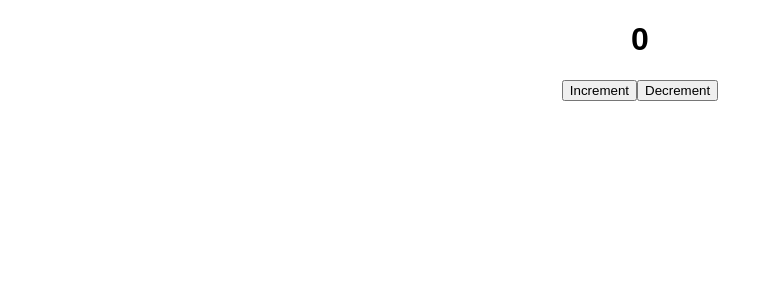
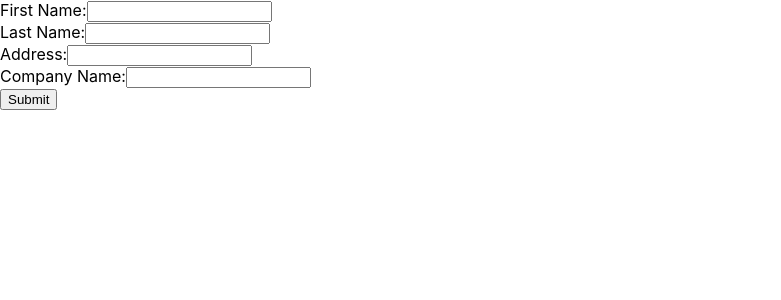
Before and after one commit to Roshan-Farkate/JenkinsPOC, a React (Create React App) app: page /userForm in a window 1280 px wide. Shown: the top 300 px of the page, without its empty margins (0-781 px from the left). Built offline with nearby package versions, Linux system fonts and the light colour scheme.

Commit message:
newPushForForm

```diff
--- a/package.json
+++ b/package.json
@@ -10,8 +10,10 @@
     "@types/node": "^16.18.68",
     "@types/react": "^18.2.45",
     "@types/react-dom": "^18.2.18",
+    "axios": "^1.6.3",
     "react": "^18.2.0",
     "react-dom": "^18.2.0",
+    "react-router-dom": "^6.21.1",
     "react-scripts": "5.0.1",
     "typescript": "^4.9.5",
     "web-vitals": "^2.1.4"
--- a/src/App.tsx
+++ b/src/App.tsx
@@ -1,35 +1,19 @@
 import React, { useState } from "react";
-import logo from './logo.svg';
+import { BrowserRouter, Routes, Route } from "react-router-dom";
 import './App.css';
+import IncDec from "./Components/IncDec";
+import UserForm from "./Components/UserForm";
 
 
 function App() {
 
-  const [count, setCount] = useState(0); // useState returns a pair. 'count' is the current state. 'setCount' is a function we can use to update the state.
-
-  function increment() {
-    //setCount(prevCount => prevCount+=1);
-    setCount(function (prevCount) {
-      return (prevCount += 1);
-    });
-  }
-
-  function decrement() {
-    setCount(function (prevCount) {
-      if (prevCount > 0) {
-        return (prevCount -= 1);
-      } else {
-        return (prevCount = 0);
-      }
-    });
-  }
-
   return (
-    <div className="App">
-      <h1>{count}</h1>
-      <button onClick={increment}>Increment</button>
-      <button onClick={decrement}>Decrement</button>
-    </div>
+    <BrowserRouter>
+      <Routes>
+        <Route path="/incDec" element={<IncDec/>}/>
+        <Route path="userForm" element={<UserForm/>}/>
+      </Routes>
+    </BrowserRouter>
   );
 }
 
--- /dev/null
+++ b/src/Components/IncDec.tsx
@@ -0,0 +1,32 @@
+import React, { useState } from "react";
+
+const IncDec = () => {
+    const [count, setCount] = useState(0); // useState returns a pair. 'count' is the current state. 'setCount' is a function we can use to update the state.
+
+    function increment() {
+      //setCount(prevCount => prevCount+=1);
+      setCount(function (prevCount) {
+        return (prevCount += 1);
+      });
+    }
+
+    function decrement() {
+      setCount(function (prevCount) {
+        if (prevCount > 0) {
+          return (prevCount -= 1);
+        } else {
+          return (prevCount = 0);
+        }
+      });
+    }
+
+  return (
+        <div className="App">
+      <h1>{count}</h1>
+      <button onClick={increment}>Increment</button>
+      <button onClick={decrement}>Decrement</button>
+    </div>
+  )
+}
+
+export default IncDec
--- /dev/null
+++ b/src/Components/UserForm.tsx
@@ -0,0 +1,79 @@
+import React, { useState } from 'react';
+import axios from 'axios';
+
+const UserForm: React.FC = () => {
+  const [formData, setFormData] = useState({
+    firstName: '',
+    lastName: '',
+    address: '',
+    companyName: '',
+  });
+
+  const handleChange = (e: React.ChangeEvent<HTMLInputElement>) => {
+    const { name, value } = e.target;
+    setFormData((prevData) => ({ ...prevData, [name]: value }));
+  };
+
+  const handleSubmit = async (e: React.FormEvent) => {
+    e.preventDefault();
+
+    try {
+      await axios.post('/api/saveUserData', formData);
+      setFormData({
+        firstName: '',
+        lastName: '',
+        address: '',
+        companyName: '',
+      });
+
+    } catch (error) {
+      alert('Error saving user data:');
+    }
+  };
+
+  return (
+    <form onSubmit={handleSubmit}>
+      <div>
+        <label>First Name:</label>
+        <input
+          type="text"
+          name="firstName"
+          value={formData.firstName}
+          onChange={handleChange}
+        />
+      </div>
+      <div>
+        <label>Last Name:</label>
+        <input
+          type="text"
+          name="lastName"
+          value={formData.lastName}
+          onChange={handleChange}
+        />
+      </div>
+      <div>
+        <label>Address:</label>
+        <input
+          type="text"
+          name="address"
+          value={formData.address}
+          onChange={handleChange}
+        />
+      </div>
+      <div>
+        <label>Company Name:</label>
+        <input
+          type="text"
+          name="companyName"
+          value={formData.companyName}
+          onChange={handleChange}
+        />
+      </div>
+      <div>
+        <button type="submit">Submit</button>
+      </div>
+    </form>
+  );
+};
+
+export default UserForm;
```
Also changed, not shown: 1 other file (tests, documents, lock files or other folders).
